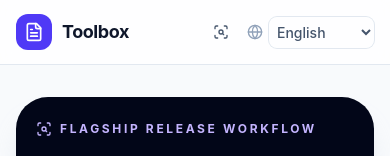
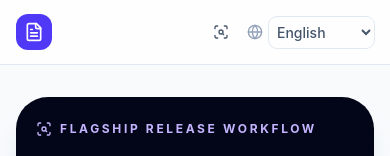
Before and after one commit to zsg8nmtk9m-cyber/pdfeditor, a React (Vite) app: page / in a window 390 px wide. Shown: the top 156 px of the page. Built offline with nearby package versions, Linux system fonts and the light colour scheme.

Commit message:
Fix mobile header overflow

```diff
--- a/src/App.tsx
+++ b/src/App.tsx
@@ -49,15 +49,12 @@ export default function App() {
     <div className="flex min-h-screen flex-col">
       <header className="sticky top-0 z-20 border-b border-slate-200 bg-white/80 backdrop-blur">
         <div className="mx-auto flex h-16 w-full max-w-6xl items-center justify-between gap-3 px-4">
-          <Link to="/" className="flex items-center gap-2.5">
+          <Link to="/" aria-label="Private Document Toolbox" className="flex shrink-0 items-center gap-2.5">
             <span className="flex h-9 w-9 items-center justify-center rounded-xl bg-indigo-600 text-white">
               <FileText className="h-5 w-5" />
             </span>
-            <span className="hidden text-lg font-bold tracking-tight text-slate-900 min-[420px]:inline">
+            <span className="hidden text-lg font-bold tracking-tight text-slate-900 min-[520px]:inline">
               Private Document Toolbox
-            </span>
-            <span className="text-lg font-bold tracking-tight text-slate-900 min-[420px]:hidden">
-              Toolbox
             </span>
           </Link>
           <div className="flex items-center gap-2 sm:gap-3">
```
